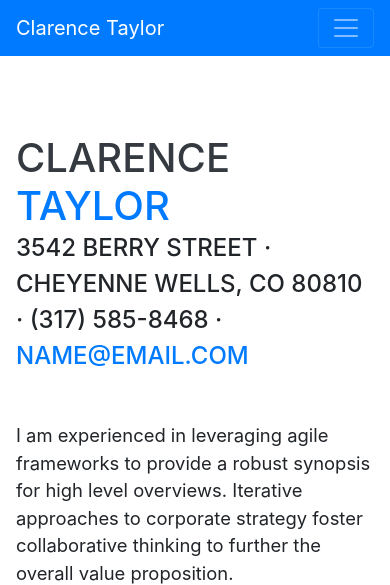
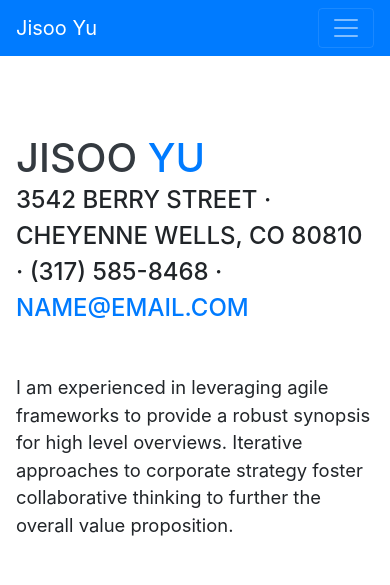
Before and after one commit to uzchu/Portfolio, a website with bundled scripts: page index.html in a window 390 px wide. Shown: the top 585 px of the page. Built offline with nearby package versions, Linux system fonts and the light colour scheme; a web font is replaced by a local one.

Commit message:
Modify index.html

```diff
--- a/index.html
+++ b/index.html
@@ -27,7 +27,7 @@
 
   <nav class="navbar navbar-expand-lg navbar-dark bg-primary fixed-top" id="sideNav">
     <a class="navbar-brand js-scroll-trigger" href="#page-top">
-      <span class="d-block d-lg-none">Clarence Taylor</span>
+      <span class="d-block d-lg-none">Jisoo Yu</span>
       <span class="d-none d-lg-block">
         <img class="img-fluid img-profile rounded-circle mx-auto mb-2" src="img/profile.jpg" alt="">
       </span>
@@ -63,8 +63,8 @@
 
     <section class="resume-section p-3 p-lg-5 d-flex align-items-center" id="about">
       <div class="w-100">
-        <h1 class="mb-0">Clarence
-          <span class="text-primary">Taylor</span>
+        <h1 class="mb-0">JiSoo
+          <span class="text-primary">Yu</span>
         </h1>
         <div class="subheading mb-5">3542 Berry Street · Cheyenne Wells, CO 80810 · (317) 585-8468 ·
           <a href="mailto:name@email.com">name@email.com</a>
```
